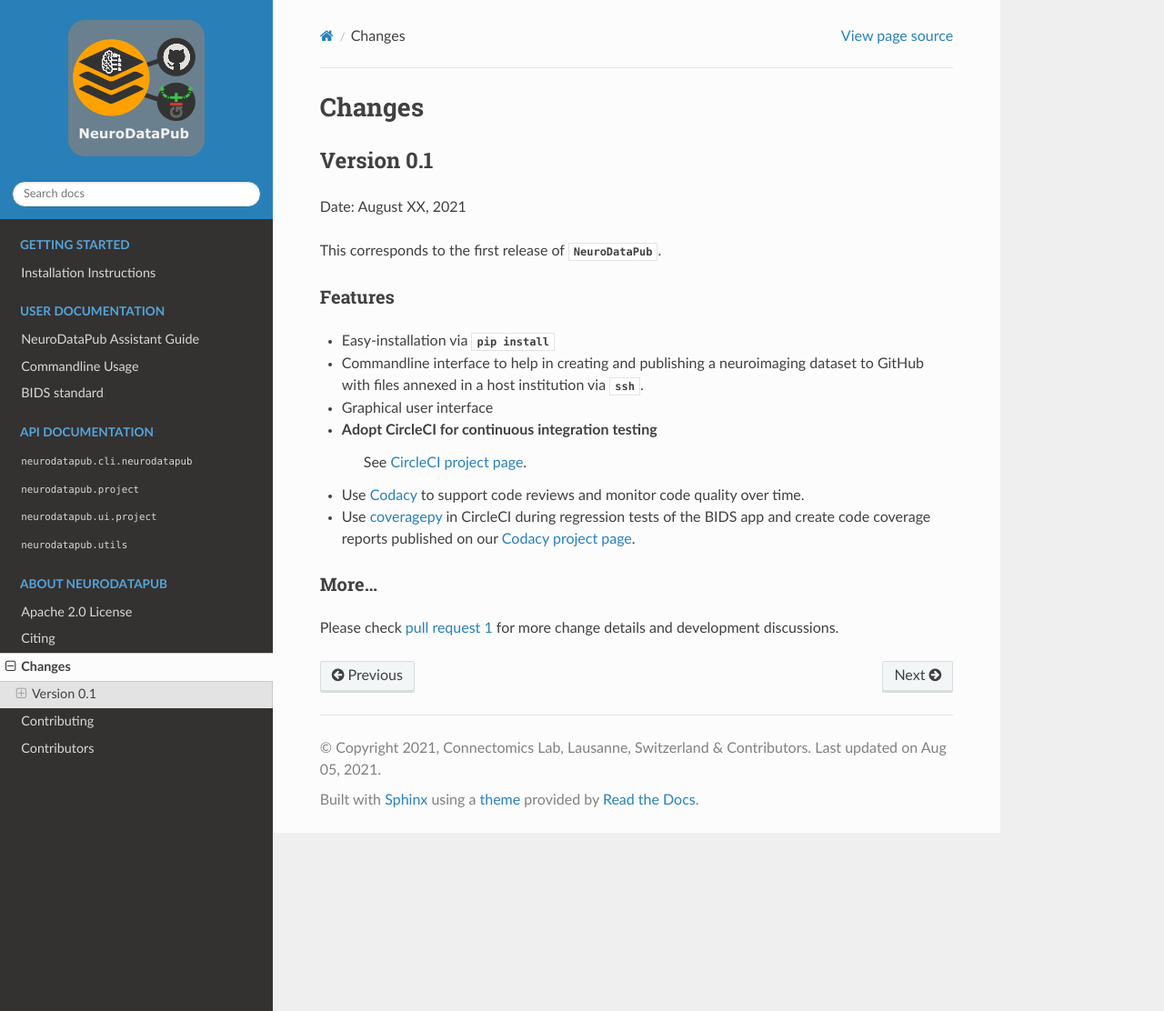
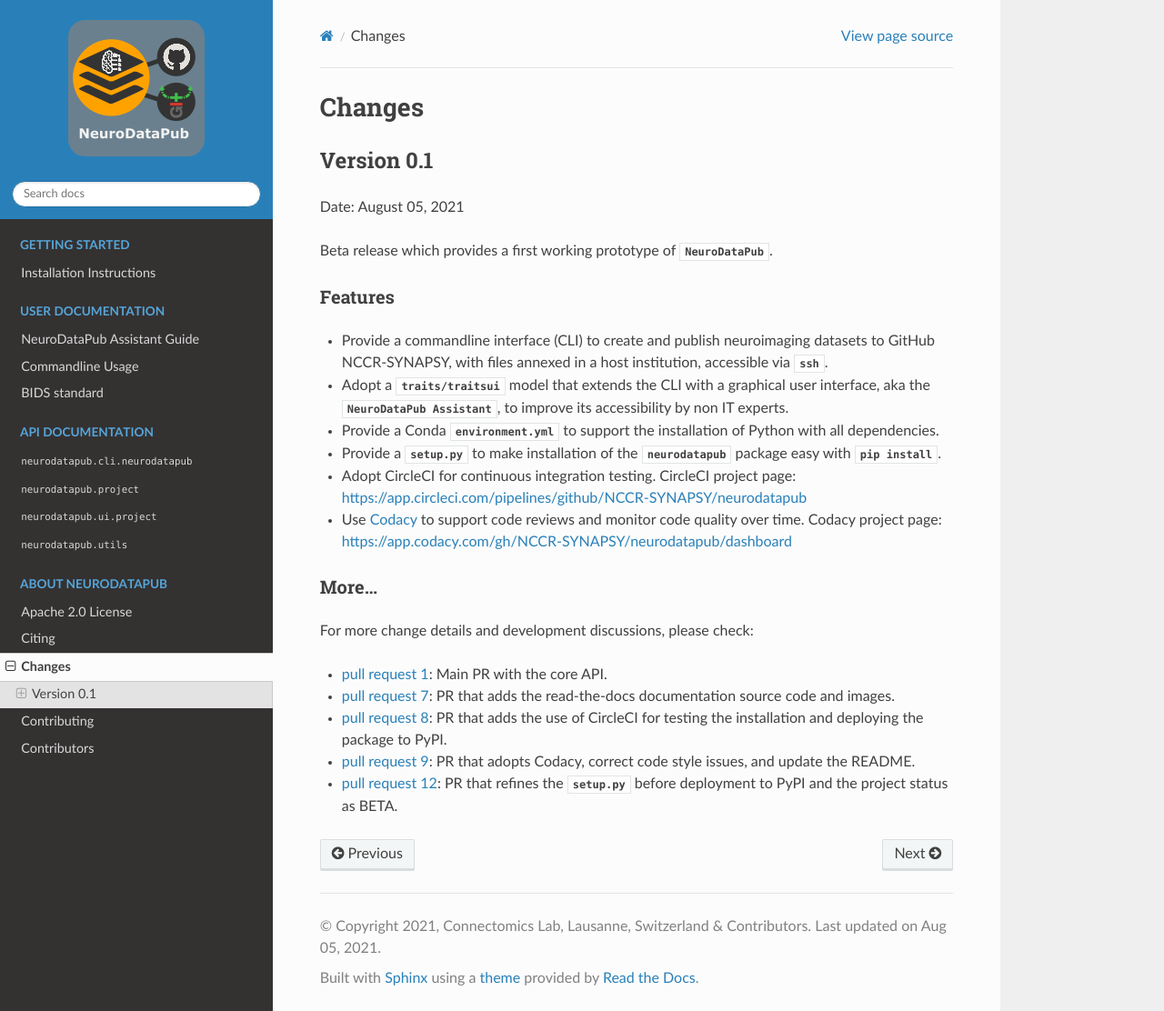
Before and after one commit to NCCR-SYNAPSY/neurodatapub, a Sphinx documentation site: the page built from docs/changes.rst, in a window 1280 px wide and 1112 px high. Shown: the whole window at 91% size. Built offline with Sphinx 7.4.7 and the Read the Docs theme 2.0.0, drawn with Linux system fonts in a browser that asks for light colours; the version number could not be read and is left out.

Commit message:
DOC: Finalize changes.rst before version release

```diff
--- a/docs/changes.rst
+++ b/docs/changes.rst
@@ -6,29 +6,49 @@ Changes
 Version 0.1
 --------------
 
-Date: August XX, 2021
+Date: August 05, 2021
 
-This corresponds to the first release of `NeuroDataPub`.
+Beta release which provides a first working prototype of `NeuroDataPub`.
 
 
 Features
 =============
 
-* Easy-installation via `pip install`
+* Provide a commandline interface (CLI) to create and publish neuroimaging datasets
+  to GitHub NCCR-SYNAPSY, with files annexed in a host institution, accessible
+  via `ssh`.
 
-* Commandline interface to help in creating and publishing a neuroimaging dataset to GitHub with files annexed in a host institution via `ssh`.
+* Adopt a `traits/traitsui` model that extends the CLI with a graphical user interface,
+  aka the `NeuroDataPub Assistant`, to improve its accessibility by non IT experts.
 
-* Graphical user interface
+* Provide a Conda `environment.yml` to support the installation of
+  Python with all dependencies.
 
-* Adopt CircleCI for continuous integration testing
-	See `CircleCI project page <https://app.circleci.com/pipelines/github/NCCR-SYNAPSY/neurodatapub>`_.
+* Provide a `setup.py` to make installation of the `neurodatapub` package easy with `pip install`.
+
+* Adopt CircleCI for continuous integration testing.
+  CircleCI project page: https://app.circleci.com/pipelines/github/NCCR-SYNAPSY/neurodatapub
 
 * Use `Codacy <https://www.codacy.com/>`_ to support code reviews and monitor code quality over time.
-
-* Use `coveragepy <https://coverage.readthedocs.io/en/coverage-5.2/>`_  in CircleCI during regression tests of the BIDS app and create code coverage reports published on our `Codacy project page <https://app.codacy.com/gh/Medical-Image-Analysis-Laboratory/mialsuperresolutiontoolkit/dashboard>`_.
+  Codacy project page: https://app.codacy.com/gh/NCCR-SYNAPSY/neurodatapub/dashboard
 
 
 More...
 ========
 
-Please check `pull request 1 <https://github.com/NCCR-SYNAPSY/neurodatapub/pull/1>`_ for more change details and development discussions.
+For more change details and development discussions, please check:
+
+* `pull request 1 <https://github.com/NCCR-SYNAPSY/neurodatapub/pull/1>`_:
+  Main PR with the core API.
+
+* `pull request 7 <https://github.com/NCCR-SYNAPSY/neurodatapub/pull/7>`_:
+  PR that adds the read-the-docs documentation source code and images.
+
+* `pull request 8 <https://github.com/NCCR-SYNAPSY/neurodatapub/pull/8>`_:
+  PR that adds the use of CircleCI for testing the installation and deploying the package to PyPI.
+
+* `pull request 9 <https://github.com/NCCR-SYNAPSY/neurodatapub/pull/9>`_:
+  PR that adopts Codacy, correct code style issues, and update the README.
+
+* `pull request 12 <https://github.com/NCCR-SYNAPSY/neurodatapub/pull/12>`_:
+  PR that refines the `setup.py` before deployment to PyPI and the project status as BETA.
```
